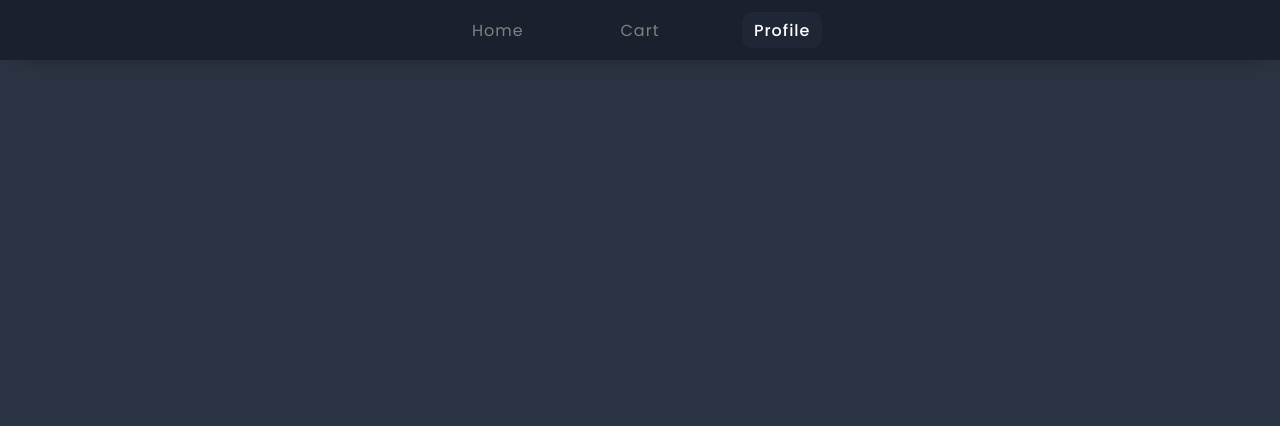
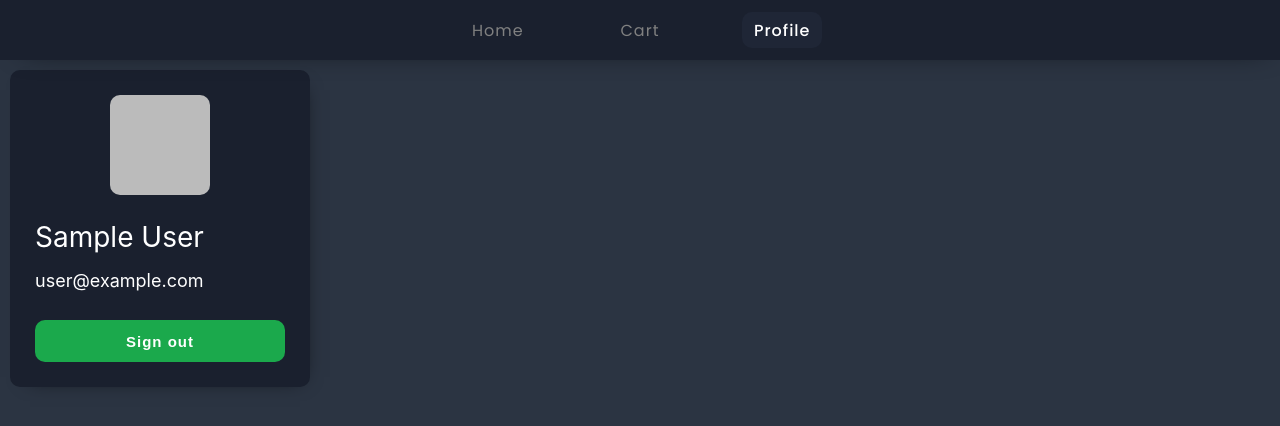
Before and after one commit to akshatatray/daily-hub, a React (Create React App) app: page /profile in a window 1280 px wide. Shown: the top 426 px of the page. Built offline with nearby package versions, Linux system fonts and the light colour scheme; no server answers; sample sign-in values are in the browser's storage.

Commit message:
Profile Page

```diff
--- a/src/Components/Profile/Profile.jsx
+++ b/src/Components/Profile/Profile.jsx
@@ -2,38 +2,16 @@ import React from 'react';
 import './Profile.css';
 
 import Navbar from '../Navbar/Navbar';
-import { signOut } from '../../Redux/actions';
-import { connect } from 'react-redux';
+import ProfileCard from './ProfileCard';
 import { useHistory } from 'react-router-dom';
 
 const Profile = (props) => {
-     const history = useHistory();
-     const handleOnClick = async (e) => {
-          await props.signOut();
-          history.push('/signin');
-     }
-
      return (
           <div className="Profile">
                <Navbar />
-               <button
-                    className="SignOut"
-                    onClick={ handleOnClick }
-               >
-                    Sign out
-               </button>
+               <ProfileCard />
           </div>
      )
 }
 
-const mapActionsWithProps = {
-     signOut,
-}
-
-const mapStateWithProps = (state) => {
-     return {
-          user: state.user,
-     }
-}
-
-export default connect(mapStateWithProps, mapActionsWithProps) (Profile);
+export default Profile;
--- /dev/null
+++ b/src/Components/Profile/ProfileCard.css
@@ -0,0 +1,56 @@
+.ProfileCard {
+     position: fixed;
+     left: 10px;
+     top: 70px;
+     width: 300px;
+     height: 317px;
+     border-radius: var(--bdRd);
+     background-color: var(--secColor);
+     box-shadow: 5px 5px 20px -15px black;
+}
+.ProfileImage {
+     position: absolute;
+     top: 25px;
+     left: 50%;
+     transform: translateX(-50%);
+     width: 100px;
+     height: 100px;
+     border-radius: var(--bdRd);
+}
+.UserName {
+     position: absolute;
+     margin: 0;
+     top: 150px;
+     left: 25px;
+     width: 275px;
+     text-overflow: ellipsis;
+     overflow: hidden;
+     white-space: nowrap;
+     font-size: var(--title);
+     font-weight: 400;
+     color: var(--primColor);
+}
+.UserMail {
+     position: absolute;
+     margin: 0;
+     top: 200px;
+     left: 25px;
+     width: 275px;
+     text-overflow: ellipsis;
+     overflow: hidden;
+     white-space: nowrap;
+     font-size: var(--subT);
+     font-weight: 400;
+     color: var(--primColor);
+}
+.SignOut {
+     position: absolute;
+     top: 250px;
+     left: 25px;
+     width: calc(100% - 50px);
+}
+@media (max-width: 450px) {
+     .ProfileCard {
+          width: calc(100% - 20px);
+     }
+}
--- /dev/null
+++ b/src/Components/Profile/ProfileCard.jsx
@@ -0,0 +1,38 @@
+import React from 'react';
+import './ProfileCard.css';
+
+import { useAuth } from '../../Context/AuthContext';
+import { useHistory } from 'react-router-dom';
+
+const ProfileCard = () => {
+     const history = useHistory();
+     const { signout, currentUser } = useAuth();
+     const handleOnClick = async (e) => {
+          e.preventDefault();
+          await signout();
+          history.push('/signin');
+     }
+     return (
+          <div className="ProfileCard">
+               <img
+                    src={ currentUser.photoURL }
+                    alt={ currentUser.displayName }
+                    className="ProfileImage"
+               />
+               <h1 className="UserName">
+                   { currentUser.displayName }
+               </h1>
+               <p className="UserMail">
+                    { currentUser.email }
+               </p>
+               <button
+                    className="SignOut btn"
+                    onClick={ handleOnClick }
+               >
+                    Sign out
+               </button>
+          </div>
+     )
+}
+
+export default ProfileCard;
```
Also changed, not shown: 2 other files (tests, documents, lock files or other folders).
